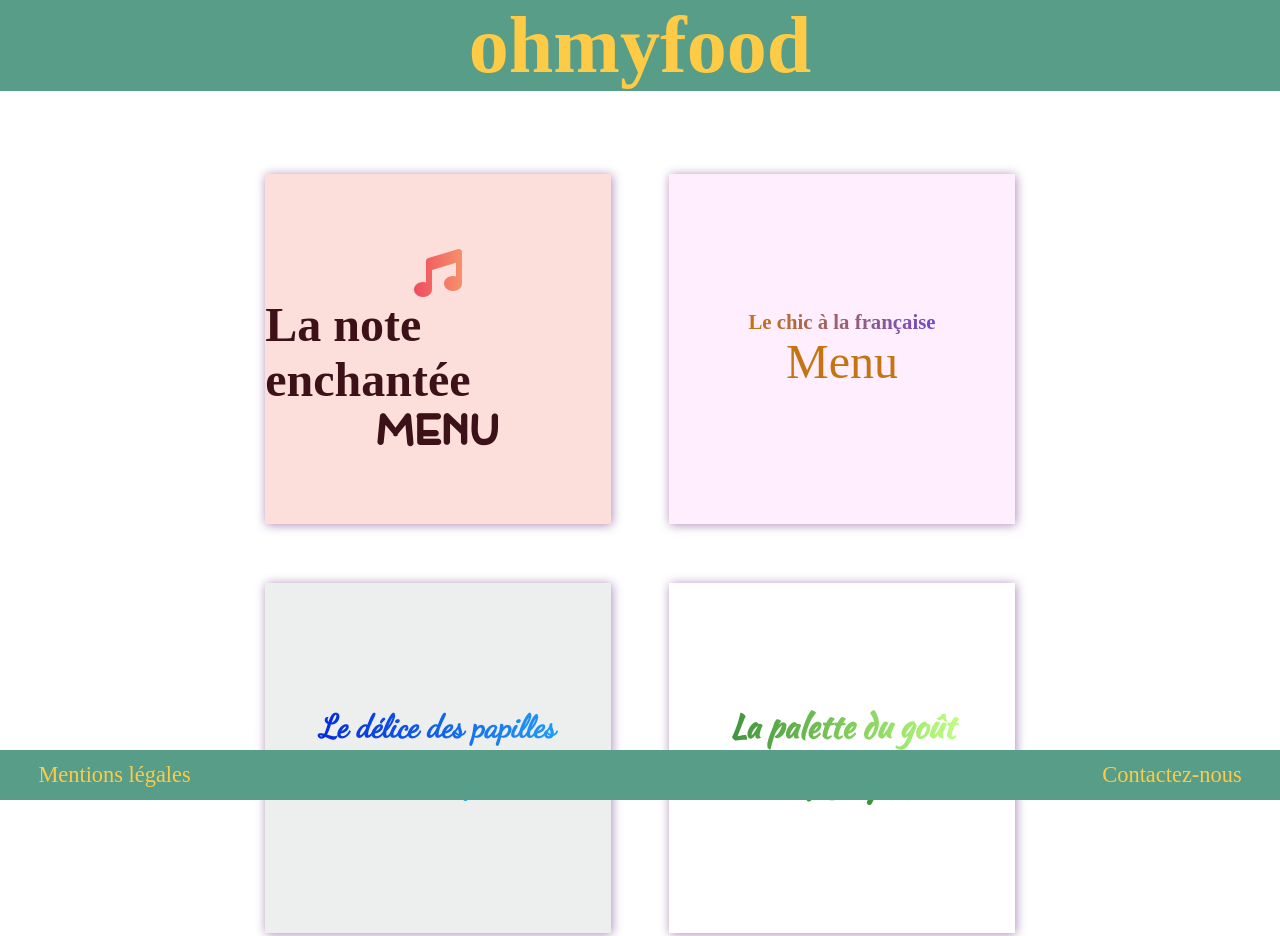
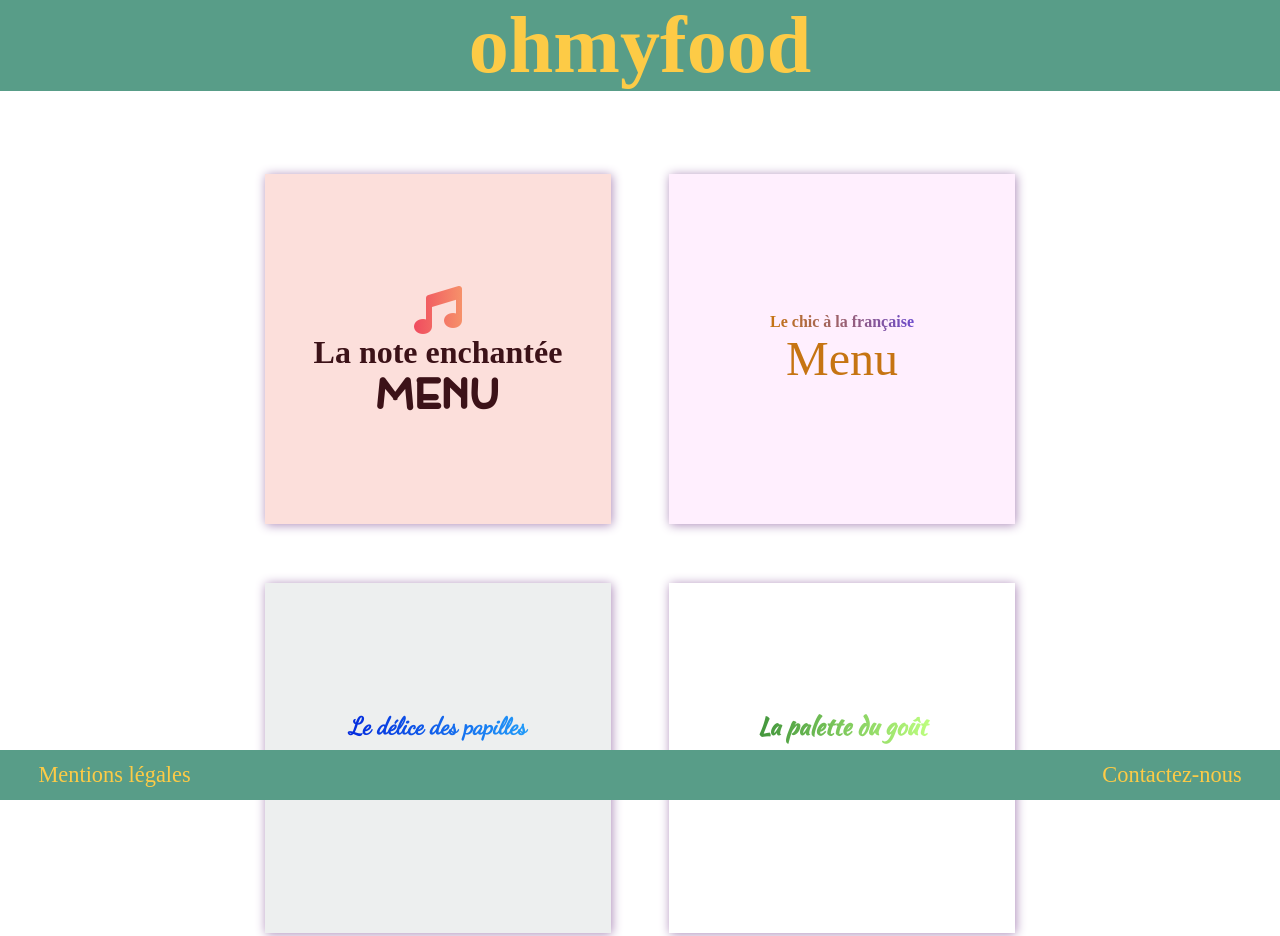
Before and after one commit to Unam38/Projet3, a plain HTML site: page index.html in a window 1280 px wide. Shown: the top 936 px of the page. Drawn offline with Linux system fonts and the light colour scheme; files whose address does not match are found by name; a web font is replaced by a local one.

Commit message:
last update

```diff
--- a/index.html
+++ b/index.html
@@ -3,6 +3,7 @@
     <head>
         <title>Ohmyfood</title>
         <meta charset="UTF-8" />
+        <meta description="Ohmyfood commandez vos repas en ligne et retirez les au restaurant"/>
         <meta name="viewport" content="width=device-width, initial-scale=1.0">
         <link rel="stylesheet" href="main.css">
         <script src="https://kit.fontawesome.com/f6649790d8.js" crossorigin="anonymous"></script>
@@ -12,26 +13,26 @@
             <h1>ohmyfood</h1>
         </header>
         <nav class="menu">
-            <a href="./pages/menu1.html" class="menu__note">
+            <a href="pages/menu1.html" class="menu__note">
                 <div class="menu__note__zoom">
                     <i class="fas fa-music"></i>
                     <h2>La note enchantée</h2>
                     <p>Menu</p>
                 </div>
             </a>
-            <a href="./pages/menu2.html" class="menu__chic">
+            <a href="pages/menu2.html" class="menu__chic">
                 <div class="menu__note__zoom">
                     <h2>Le chic à la française</h2>
                     <p>Menu</p>
                 </div>
             </a>
-            <a href="./pages/menu3.html" class="menu__delice">
+            <a href="pages/menu3.html" class="menu__delice">
                 <div class="menu__note__zoom">
                     <h2>Le délice des papilles</h2>
                     <p>Menu</p>
                 </div>
             </a>
-            <a href="./pages/menu4.html" class="menu__palette">
+            <a href="pages/menu4.html" class="menu__palette">
                 <div class="menu__note__zoom">
                     <h2>La palette du goût</h2>
                     <p>Menu</p>
@@ -47,7 +48,7 @@
             </aside>
         </div>
         <footer class="foot">
-            <a href="./pages/mentions.html" class="foot__mention">Mentions légales</a>
+            <a href="pages/mentions.html" class="foot__mention">Mentions légales</a>
             <a href="mailto:contact@ohmyfood.com" class="foot__mail">Contactez-nous</a>
         </footer>
     </body>
--- a/utils/_index.scss
+++ b/utils/_index.scss
@@ -62,7 +62,7 @@ body {
         }
         h2 {
             font-family: $note_titre;
-            font-size: 3em;
+            font-size: 2em;
             color: $lettre_note;
             @media screen and (min-width: 901px) and (max-width: 980px) {
                 font-size: 2.5em;
@@ -98,7 +98,7 @@ body {
         overflow: hidden;
         h2 {
             font-family: $chic_titre;
-            font-size: 1.3em;
+            font-size: 1em;
             @include chic-gradient;
         }
         p {
@@ -113,7 +113,7 @@ body {
         @include nav-menu;
         h2 {
             font-family: $delice_titre;
-            font-size: 2em;
+            font-size: 1.5em;
             padding: 5px;
             @include delice-gradient;
             @media screen and (min-width: 901px) and (max-width: 980px) {
@@ -133,7 +133,7 @@ body {
         overflow: hidden;
         h2 {
             font-family: $palette_titre;
-            font-size: 2em;
+            font-size: 1.5em;
             padding: 5px;
             @include palette-gradient;
 
```
Also changed, not shown: pages/menu1.html (+2 -1 lines), pages/menu2.html (+1 -0 lines), pages/menu3.html (+1 -0 lines), pages/menu4.html (+1 -0 lines), main.css, 1 other file.
